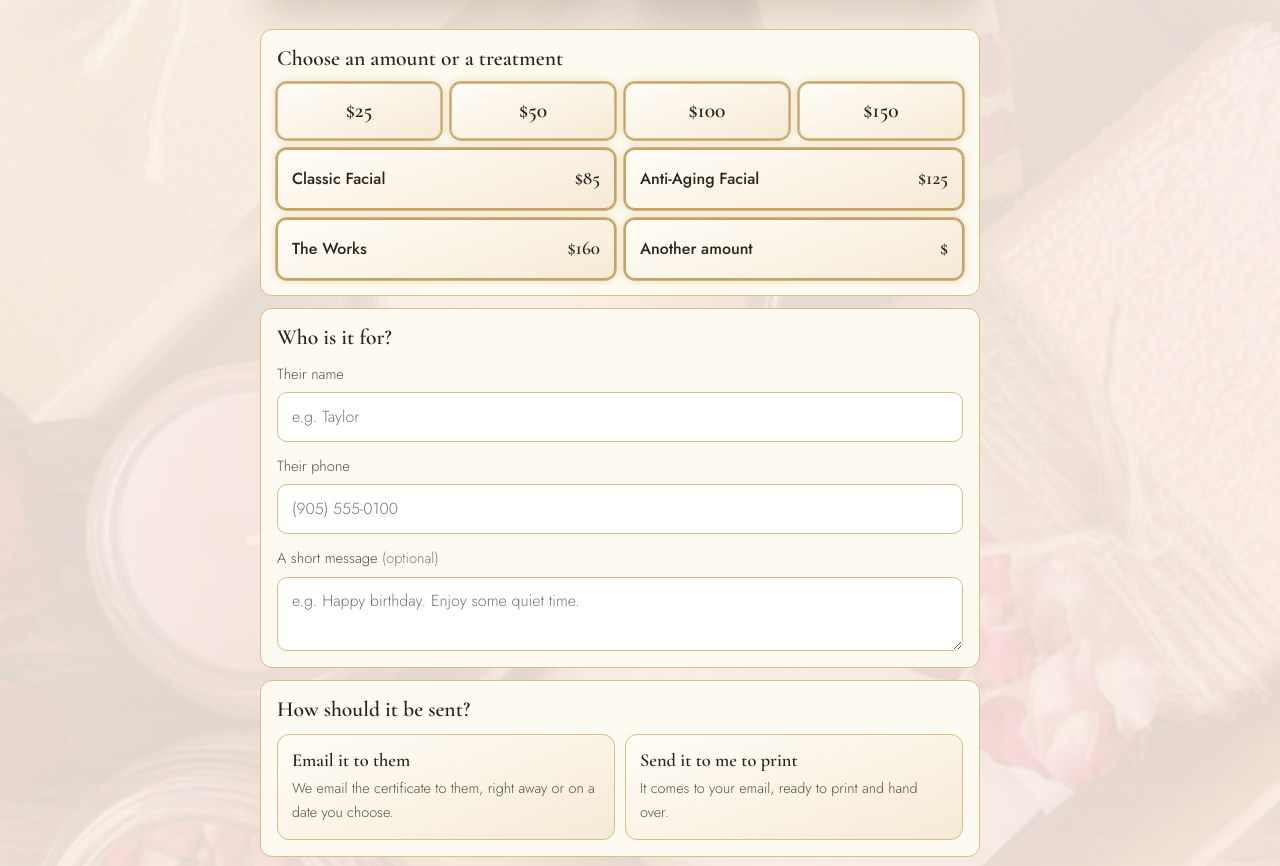
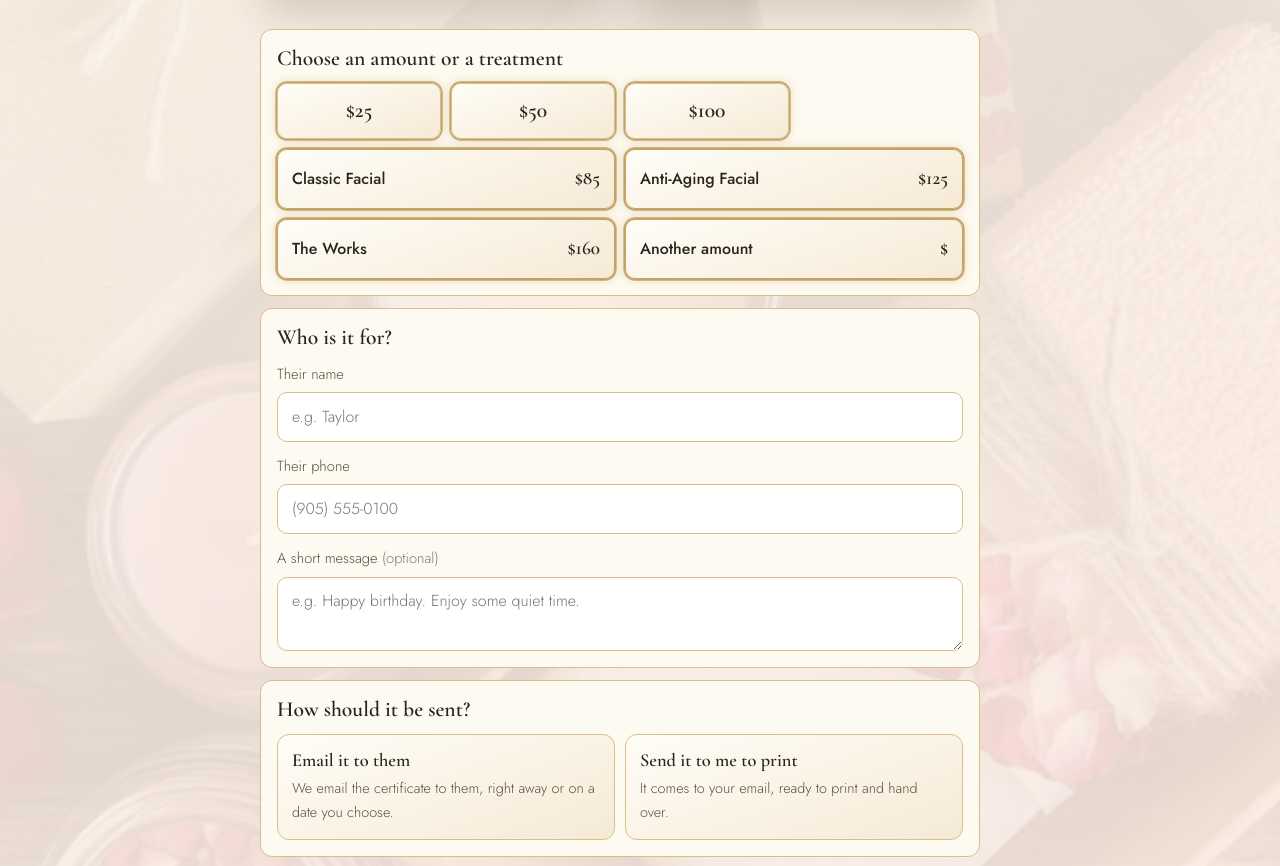
Before and after one commit to originx1A/in2skin-website, a website: page gift/index.html in a window 1280 px wide. Shown: the part 1139-2005 px from the top of the page. Drawn offline with Linux system fonts and the light colour scheme.

Commit message:
Remove $150 gift-certificate preset amount button (Tony Nov 23)

```diff
--- a/gift/index.html
+++ b/gift/index.html
@@ -57,7 +57,7 @@
 <div class="gift-flow" id="giftFlow" aria-label="Give a gift certificate">
   <div class="gift-step" id="gf1"><h3>Choose an amount or a treatment</h3>
     <div class="gift-amts" id="giftAmts" role="radiogroup" aria-label="Amount">
-      <button type="button" class="gift-amt" role="radio" aria-checked="false" data-amt="25">$25</button><button type="button" class="gift-amt" role="radio" aria-checked="false" data-amt="50">$50</button><button type="button" class="gift-amt" role="radio" aria-checked="false" data-amt="100">$100</button><button type="button" class="gift-amt" role="radio" aria-checked="false" data-amt="150">$150</button>
+      <button type="button" class="gift-amt" role="radio" aria-checked="false" data-amt="25">$25</button><button type="button" class="gift-amt" role="radio" aria-checked="false" data-amt="50">$50</button><button type="button" class="gift-amt" role="radio" aria-checked="false" data-amt="100">$100</button>
     </div>
     <div class="gift-tres" id="giftTres" role="radiogroup" aria-label="Treatment">
       <button type="button" class="gift-tre" role="radio" aria-checked="false" data-amt="85" data-tre="Classic Facial"><span>Classic Facial</span><b>$85</b></button>
```
